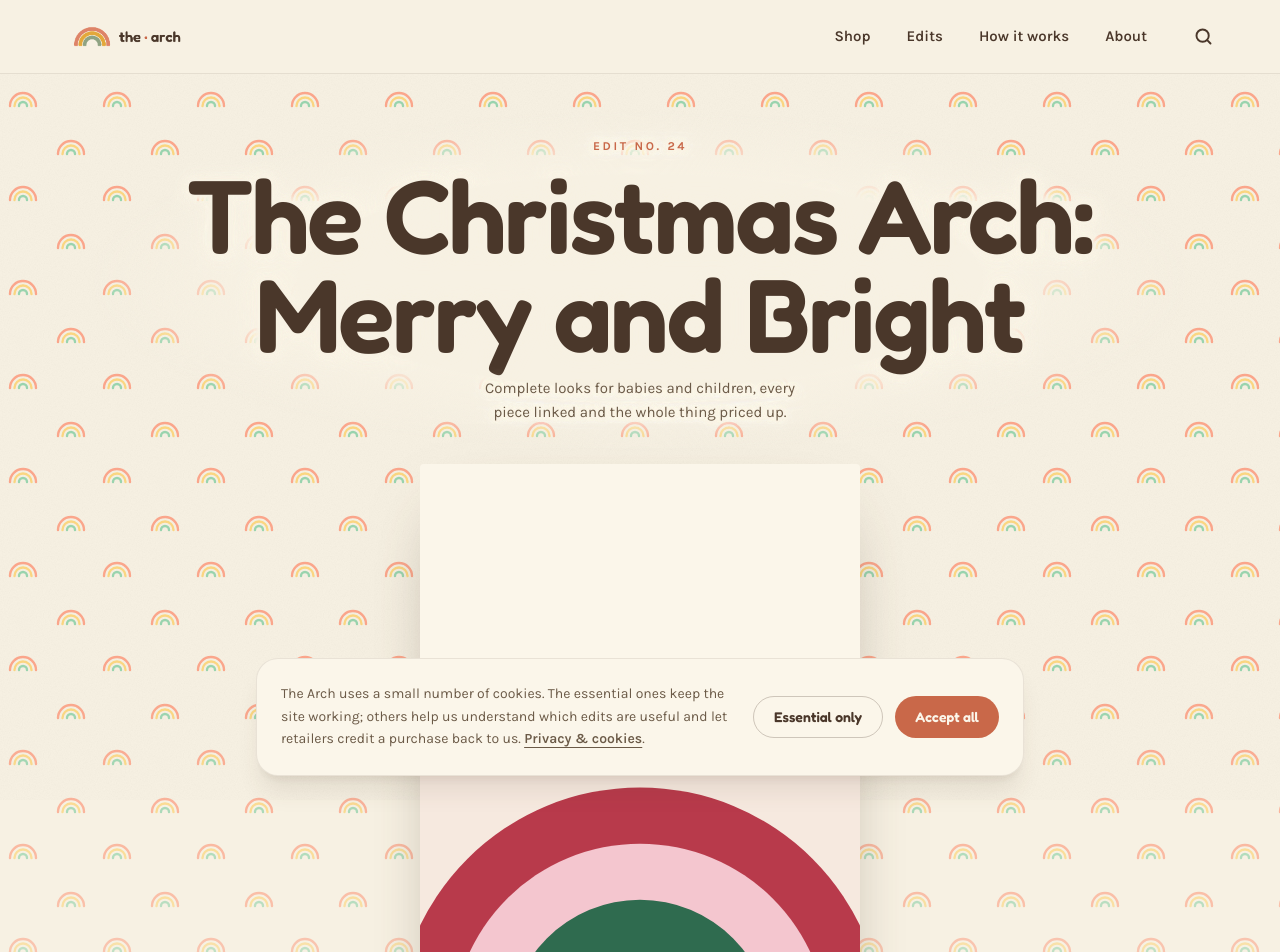
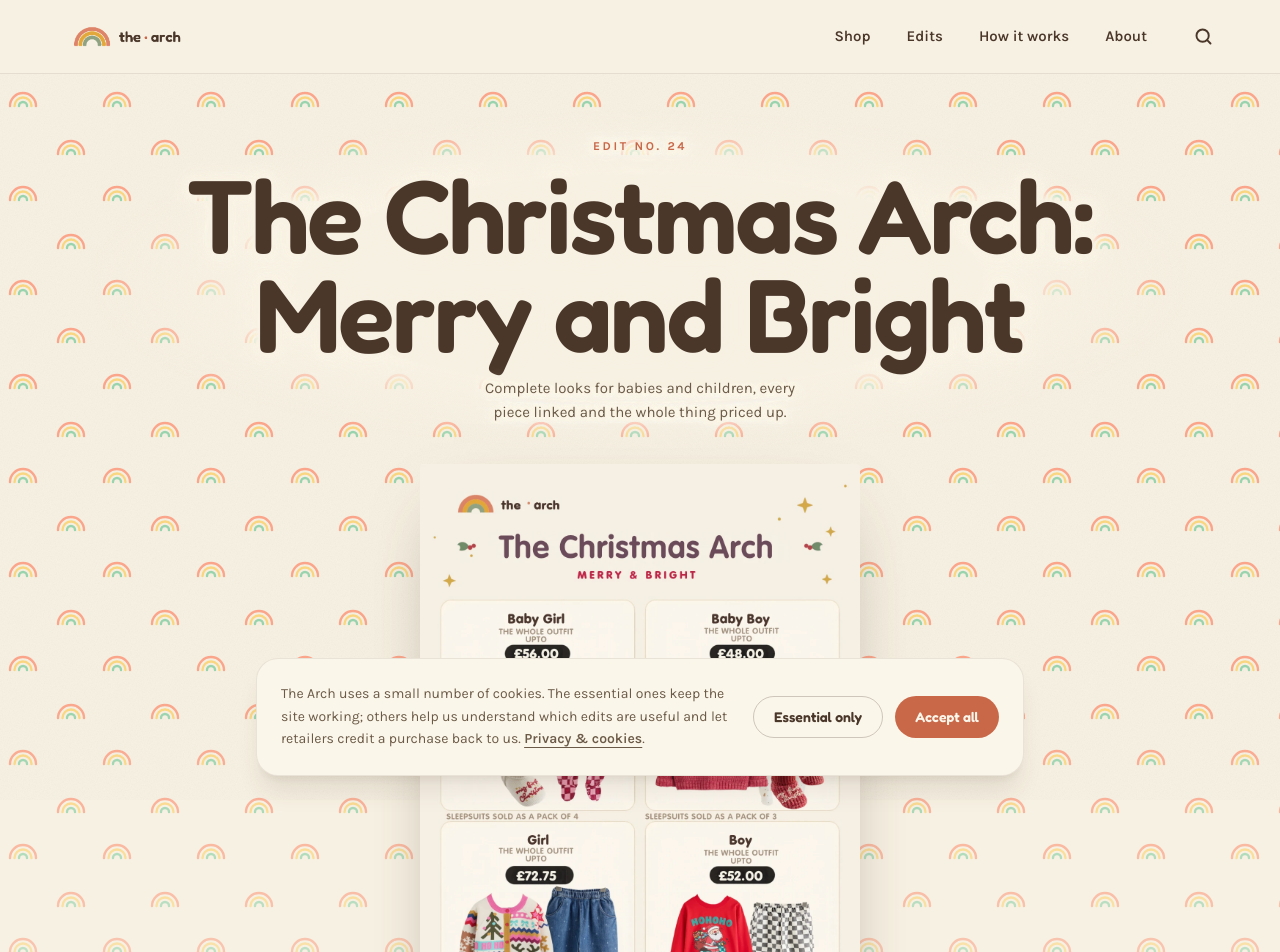
Before and after one commit to thearchhello-dotcom/the-arch, a Next.js app: page / in a window 1280 px wide. Shown: the top 952 px of the page. Built offline with nearby package versions, Linux system fonts and the light colour scheme.

Commit message:
Publish The Christmas Arch: Merry and Bright, with a sale price note on the adidas trainers
Co-Authored-By: Claude Sonnet 5.5 <noreply@anthropic.com>

```diff
--- a/data/edits.ts
+++ b/data/edits.ts
@@ -34,12 +34,13 @@ export const edits: Edit[] = [
     slug: "christmas-arch-merry-bright-26",
     title: "The Christmas Arch: Merry and Bright",
     searchTitle: "Bright Christmas outfits for babies and toddlers",
-    instagram: "Merry and bright 🎄 The first of my Christmas Arch edits, in reds, pinks and a bit of green.\n\nFour looks: a pink and red My First Christmas outfit for a baby girl, a red and cream one for a baby boy, a reindeer cardigan with polka dot jeans and pink Gazelles for a girl, and a Santa moped tee with checkerboard trousers and green Gazelles for a boy.\n\nBaby girl from £52, baby boy from £44, girl from £66.75 and boy from £48, with every piece linked and priced up on the site.\n\nStyled by me in Cumbria 🌈\nLink in bio to shop\n\n#christmasoutfit #babychristmas #kidschristmas #myfirstchristmas #ukmum",
-    note: "The sleepsuits in the baby looks are sold as packs, four in the girl's look and three in the boy's, so the totals include the whole pack. The adidas shoes are on offer at the moment, so the price shown is the offer price.",
+    instagram: "Merry and bright 🎄 The first of my Christmas Arch edits, in reds, pinks and a bit of green.\n\nFour looks: a pink and red My First Christmas outfit for a baby girl, a red and cream one for a baby boy, a reindeer cardigan with polka dot jeans and pink Gazelles for a girl, and a Santa moped tee with checkerboard trousers and green Gazelles for a boy.\n\nBaby girl from £52, baby boy from £44, girl from £66.75 and boy from £48, with every piece linked and priced up on the site. The adidas trainers are at sale prices, which can change.\n\nStyled by me in Cumbria 🌈\nLink in bio to shop\n\n#christmasoutfit #babychristmas #kidschristmas #myfirstchristmas #ukmum",
+    note: "The sleepsuits in the baby looks are sold as packs, four in the girl's look and three in the boy's, so the totals include the whole pack. The adidas trainers are at sale prices, which can change, so the Girl and Boy totals can change with them.",
     section: "outfits",
     season: "Christmas 2026",
-    plannedFor: "Waiting for the final board",
-    draft: true,
+    published: "2026-10-06",
+    updated: "2026-10-06",
+    boardImage: "/edits/christmas-arch-merry-bright-26-board.png",
     palette: ["#B83A4B", "#F4C6CF", "#2F6B4F", "#F1E9D8"],
     description:
       "Four Christmas outfits for babies and toddlers in reds, pinks and a bit of green: My First Christmas knits and sleepsuits, a reindeer cardigan, a Santa moped tee and Gazelle trainers. Every piece linked and the whole outfit priced up.",
```
Also changed, not shown: public/edits/christmas-arch-merry-bright-26-board.png (added).
